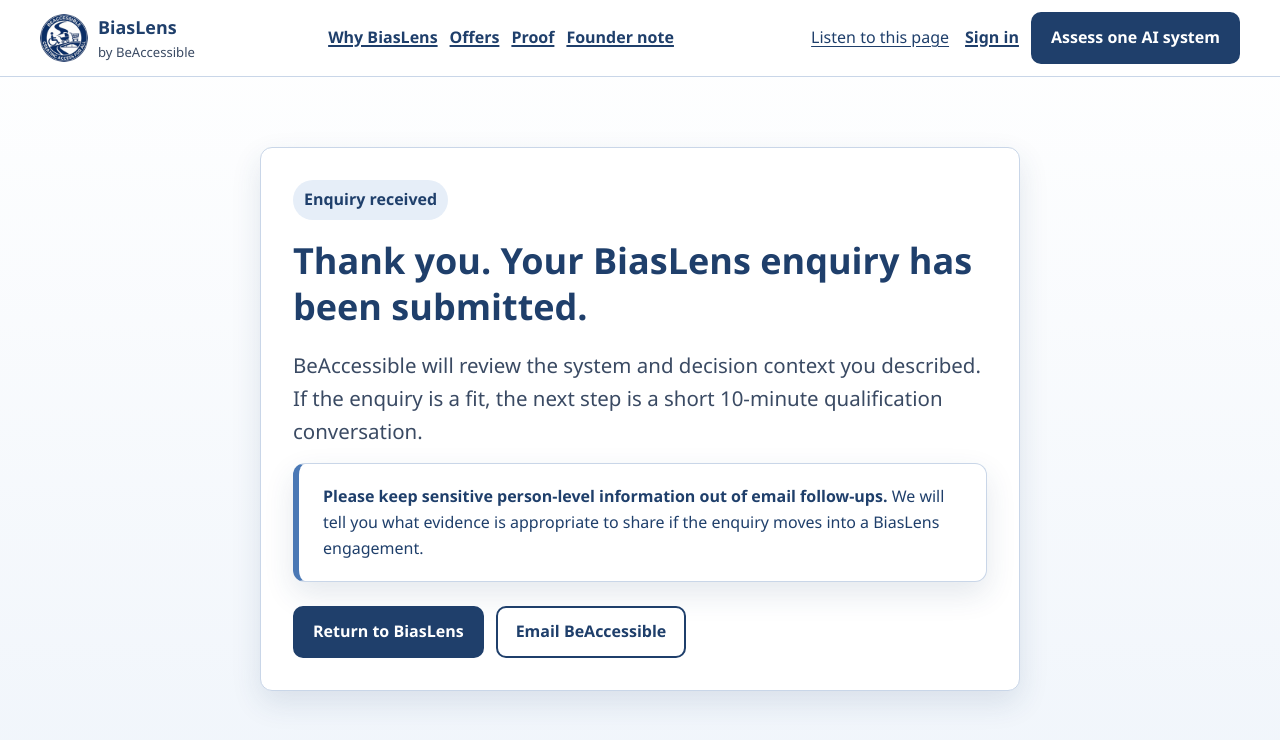
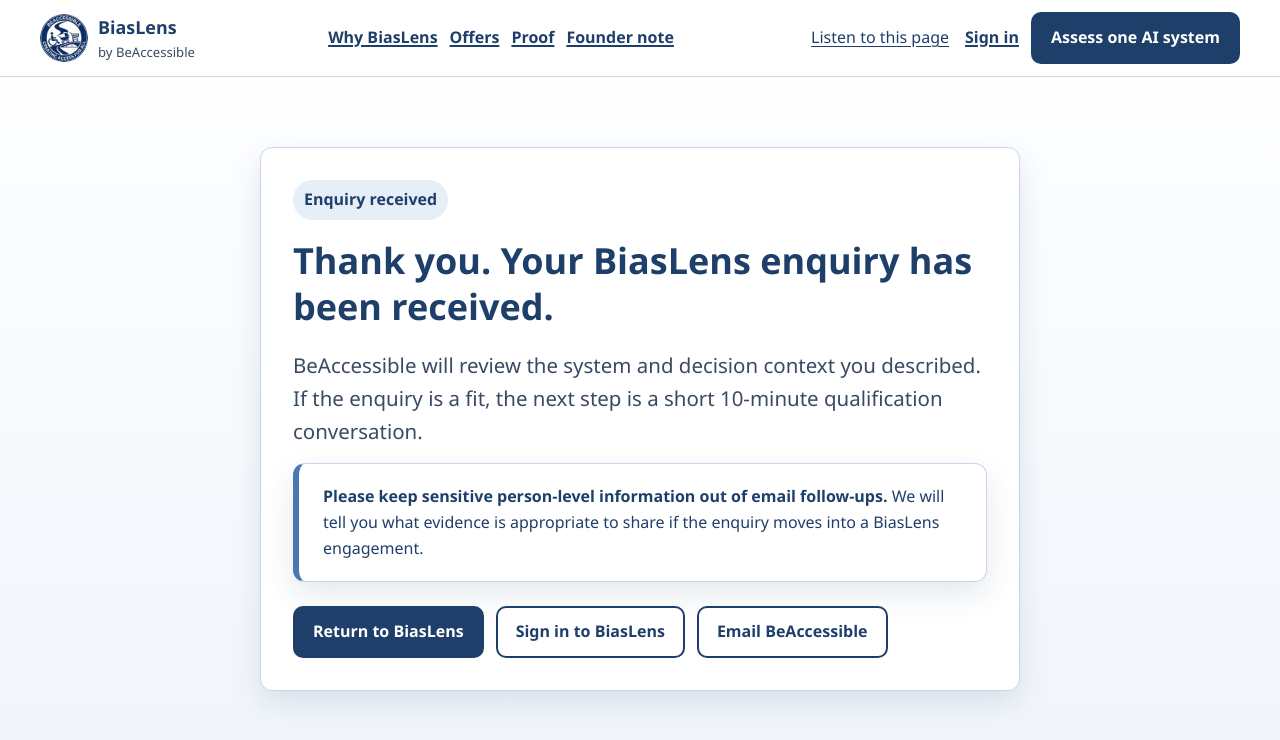
Before and after one commit to laggiesfl/BiasLens-Full-Platform, a Next.js app: page /enquire/thank-you in a window 1280 px wide. Shown: the top 740 px of the page. Built offline with nearby package versions, Linux system fonts and the light colour scheme.

Commit message:
fix: align BiasLens enquiry confirmation with spec

```diff
--- a/src/app/enquire/thank-you/page.tsx
+++ b/src/app/enquire/thank-you/page.tsx
@@ -21,7 +21,7 @@ export default async function ThankYouPage({
           <div className="public-shell public-thank-you">
             <div className="public-form-card">
               <span className="public-kicker">Enquiry received</span>
-              <h1>Thank you. Your BiasLens enquiry has been submitted.</h1>
+              <h1>Thank you. Your BiasLens enquiry has been received.</h1>
               <p className="public-lead">
                 BeAccessible will review the system and decision context you described. If the enquiry is a fit, the next step is a short 10-minute qualification conversation.
               </p>
@@ -35,6 +35,7 @@ export default async function ThankYouPage({
               </div>
               <div className="public-actions">
                 <Link href="/" className="public-button public-button-primary">Return to BiasLens</Link>
+                <Link href="/login" className="public-button public-button-secondary">Sign in to BiasLens</Link>
                 <a href="mailto:hello@beaccessible.co.za?subject=BiasLens%20enquiry%20follow-up" className="public-button public-button-secondary">Email BeAccessible</a>
               </div>
             </div>
```
